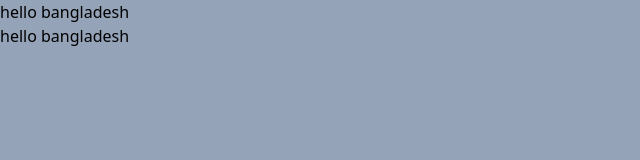
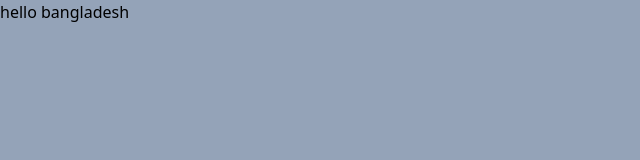
Before and after one commit to Atahar-Hossain/ecommerce-tailwind, a website: page src/index.html in a window 1280 px wide. Shown: the whole page, without its empty margins (0-640 px from the left). Drawn offline with Linux system fonts and the light colour scheme.

Commit message:
html cleaned

```diff
--- a/src/index.html
+++ b/src/index.html
@@ -7,6 +7,5 @@
 	</head>
 	<body class="bg-slate-400">
 		<h1 class="">hello bangladesh</h1>
-		<h1 class="">hello bangladesh</h1>
 	</body>
 </html>
```
